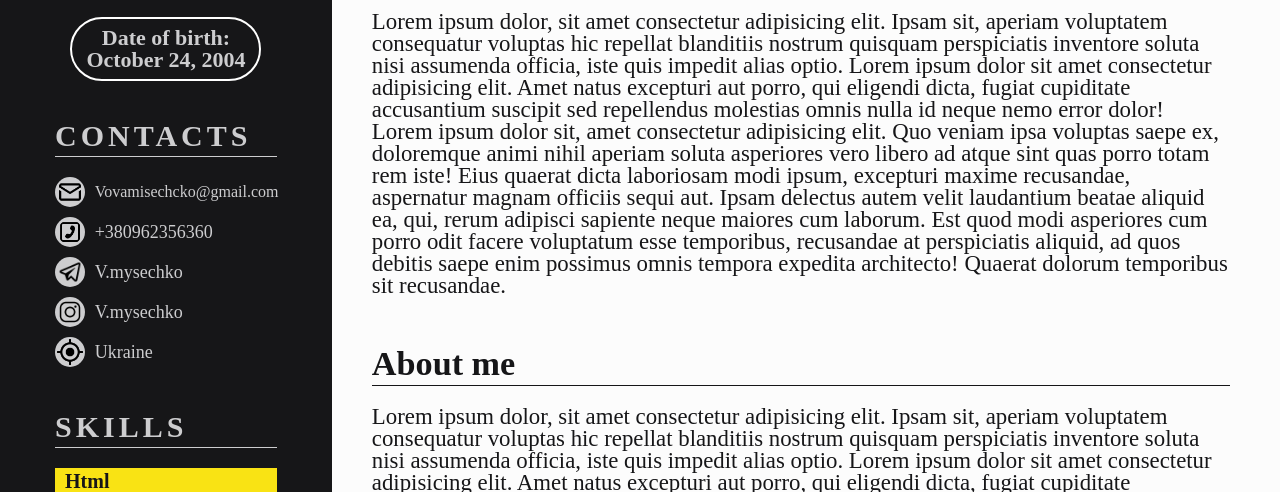
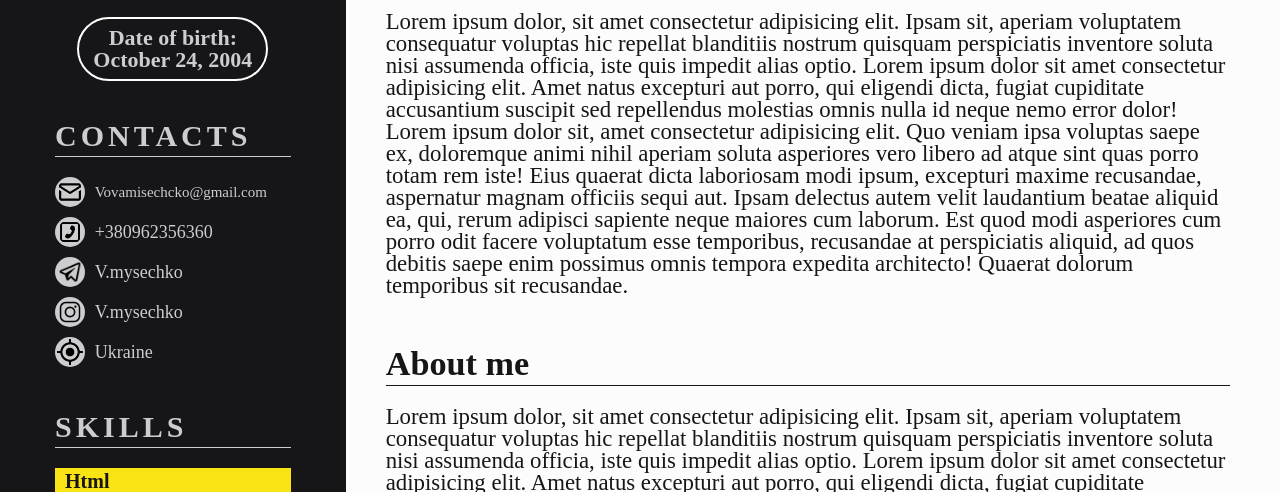
Before and after one commit to Lings0n/Resume, a plain HTML site: page index.html in a window 1280 px wide. Shown: the part 308-800 px from the top of the page. Drawn offline with Linux system fonts and the light colour scheme.

Commit message:
Resume Demo 1.1

```diff
--- a/css/style.scss
+++ b/css/style.scss
@@ -25,7 +25,7 @@ body{
 .place-for-resume {
     display: grid;
     height: 100%;
-    grid-template-columns: 0.35fr 1fr;
+    grid-template-columns: 0.37fr 1fr;
     grid-template-rows: 1fr 80px;
 }
 .left-side {
@@ -200,7 +200,7 @@ body{
 }
 
 .mail{
-    font-size:16px;
+    font-size:15px;
 }
 
 .skl{
@@ -371,7 +371,7 @@ body{
         font-size: 16px;
     }
     .place-for-resume {
-        grid-template-columns: 245px 1fr;
+        grid-template-columns: minmax(215px, 0.37fr) 1fr;
     }
     .mail{
         margin-left: -2px;
```
Also changed, not shown: css/style.css.
